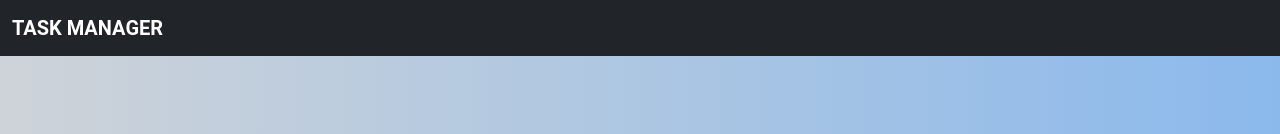
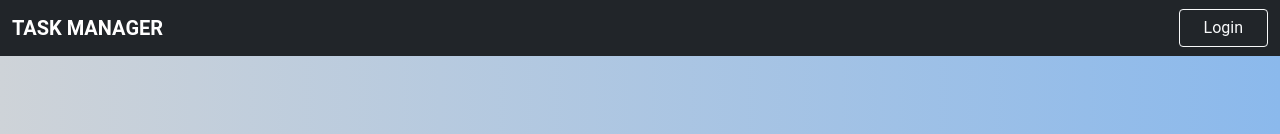
Before and after one commit to VictoriaShyika/task_manager, a React (Create React App) app in the folder client/: page /login in a window 1280 px wide. Shown: the top 134 px of the page. Built offline with nearby package versions, Linux system fonts and the light colour scheme.

Commit message:
master: Added Logout button

```diff
--- a/client/src/components/Navbar.js
+++ b/client/src/components/Navbar.js
@@ -1,14 +1,21 @@
-import React from "react";
+import React, { useContext } from "react";
 import { Link } from "react-router-dom";
+import { AuthContext } from "../context";
 
 export default function Navbar() {
-//   const { isAuth, setIsAuth } = useContext(AuthContext);
+  const { isAuth, setIsAuth } = useContext(AuthContext);
 
   return (
     <nav className="navbar navbar-expand fixed-top navbar-dark bg-dark">
       <div className="container-fluid">
-        <a className="navbar-brand text-uppercase fw-bold">Task Manager</a>
-        {/* <div className="ml-auto">{!isAuth ? <Link to="/login" /> : <Link />}</div> */}
+        <span className="navbar-brand text-uppercase fw-bold">Task Manager</span>
+        <div className="ml-auto">
+          {!isAuth ? (
+            <Link to="/login">
+              <button className="btn btn-outline-light px-4">Login</button>
+            </Link>
+          ) : <button onClick={() => setIsAuth(false)} className="btn btn-outline-light px-4 ">Logout</button>}
+        </div>
       </div>
     </nav>
   );
```
